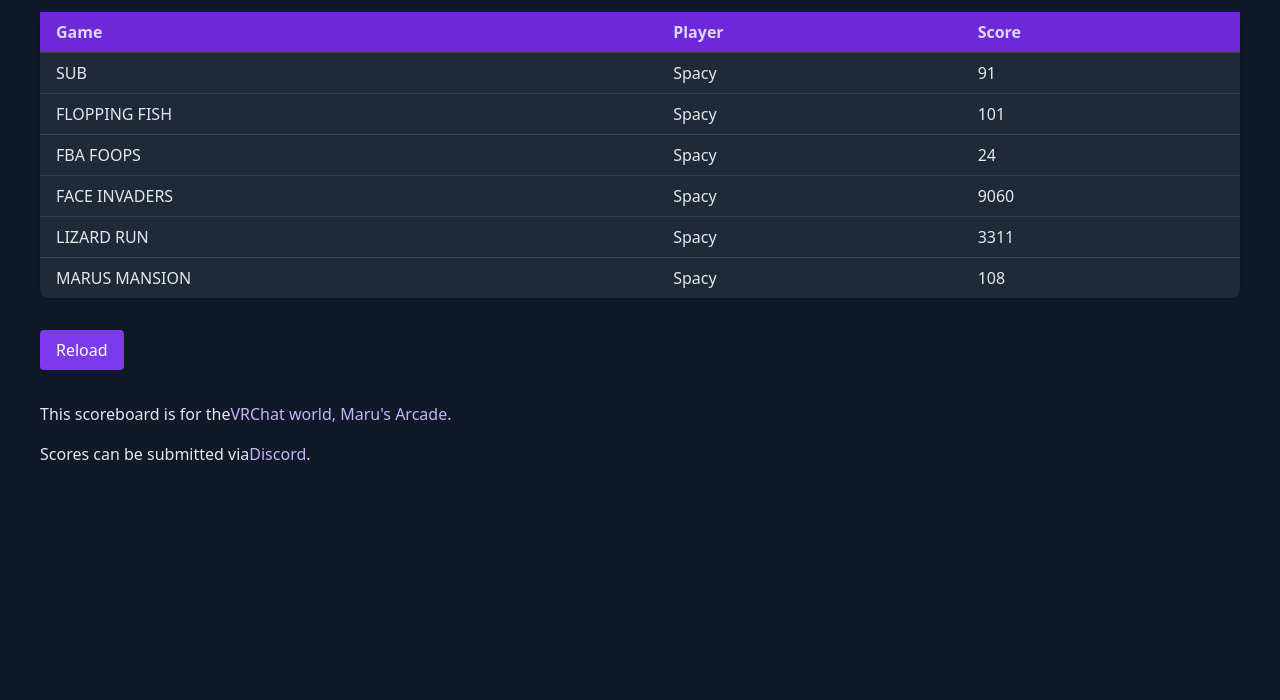
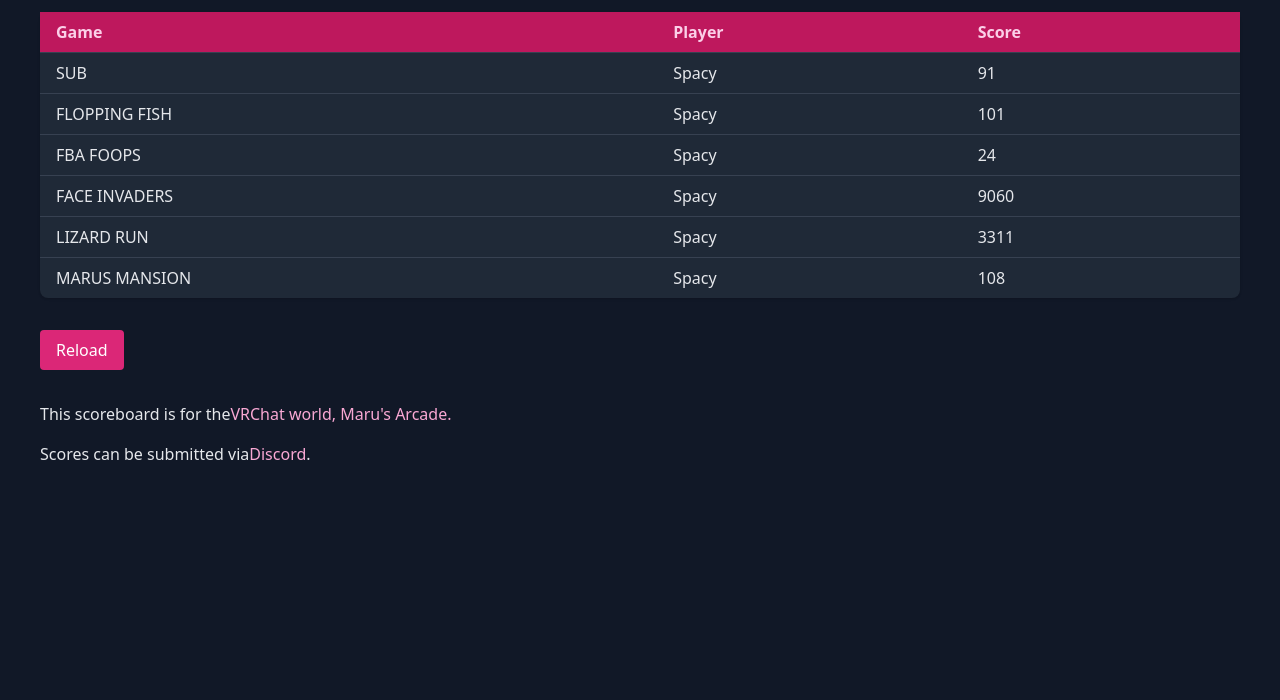
Before and after one commit to marutypes/vrchat-static, a website: page public/arcade-highscores.html in a window 1280 px wide. Shown: the part 100-800 px from the top of the page. Drawn offline with nearby package versions, Linux system fonts and the light colour scheme.

Commit message:
:nail-care: pinker!

```diff
--- a/public/arcade-highscores.html
+++ b/public/arcade-highscores.html
@@ -76,11 +76,11 @@
 
         return html`
           <div class="container mx-auto">
-            <h1 class="text-4xl font-bold text-purple-600 mb-8">
+            <h1 class="text-4xl font-bold text-pink-600 mb-8">
               Maru's Arcade Global Highscores
             </h1>
             <table class="table-auto w-full bg-gray-800 rounded-lg shadow">
-              <thead class="bg-purple-700 text-purple-200">
+              <thead class="bg-pink-700 text-pink-200">
                 <tr>
                   <th class="text-left px-4 py-2">Game</th>
                   <th class="text-left px-4 py-2">Player</th>
@@ -102,7 +102,7 @@
             <div class="mt-8 flex flex-row justify-between">
               <button
                 onclick=${() => fetchHighscores(setHighscores, setLoading)}
-                class="mb-4 bg-purple-600 text-white py-2 px-4 rounded hover:bg-purple-500"
+                class="mb-4 bg-pink-600 text-white py-2 px-4 rounded hover:bg-pink-500"
               >
                 Reload
               </button>
@@ -110,7 +110,7 @@
               html`<div role="status">
                 <svg
                   aria-hidden="true"
-                  class="w-8 h-8 animate-spin fill-purple-400"
+                  class="w-8 h-8 animate-spin fill-pink-400"
                   viewBox="0 0 100 101"
                   xmlns="http://www.w3.org/2000/svg"
                 >
@@ -149,7 +149,7 @@
       const Link = ({ src, children }) =>
         html`<a
           href="${src}"
-          class="font-medium text-purple-300 dark:text-purple-200 hover:underline"
+          class="font-medium text-pink-300 dark:text-pink-200 hover:underline"
         >
           ${children}</a
         >`;
```
